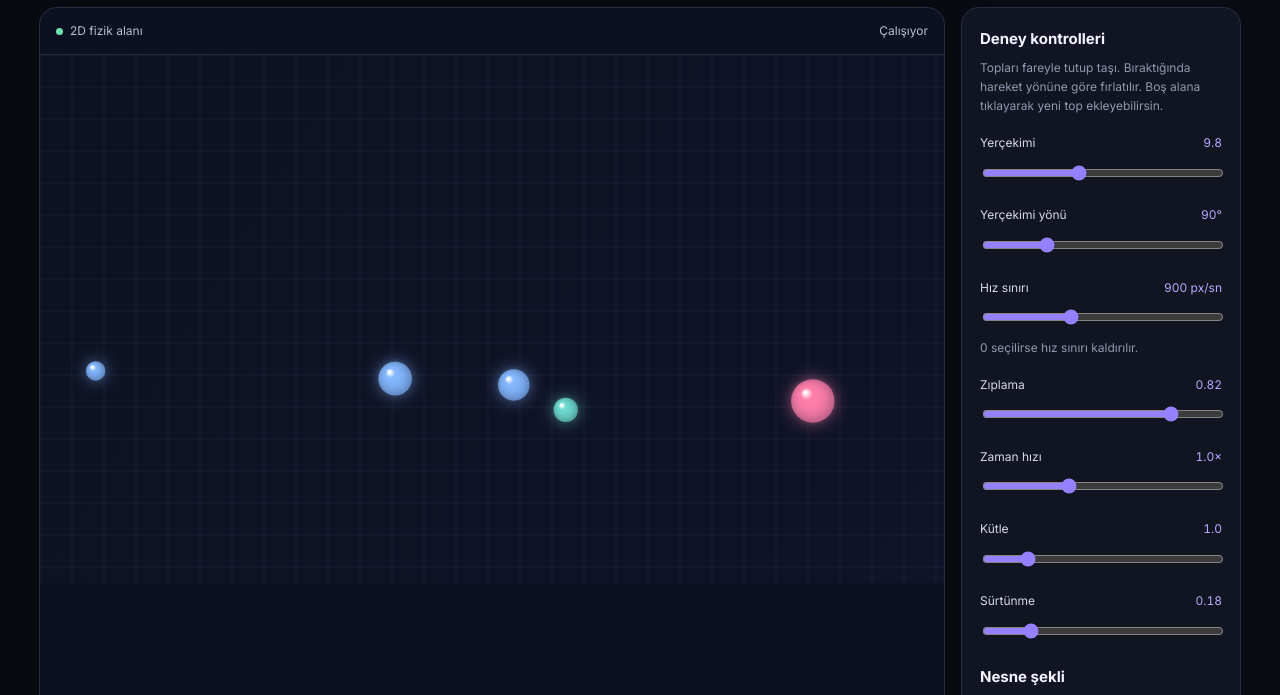
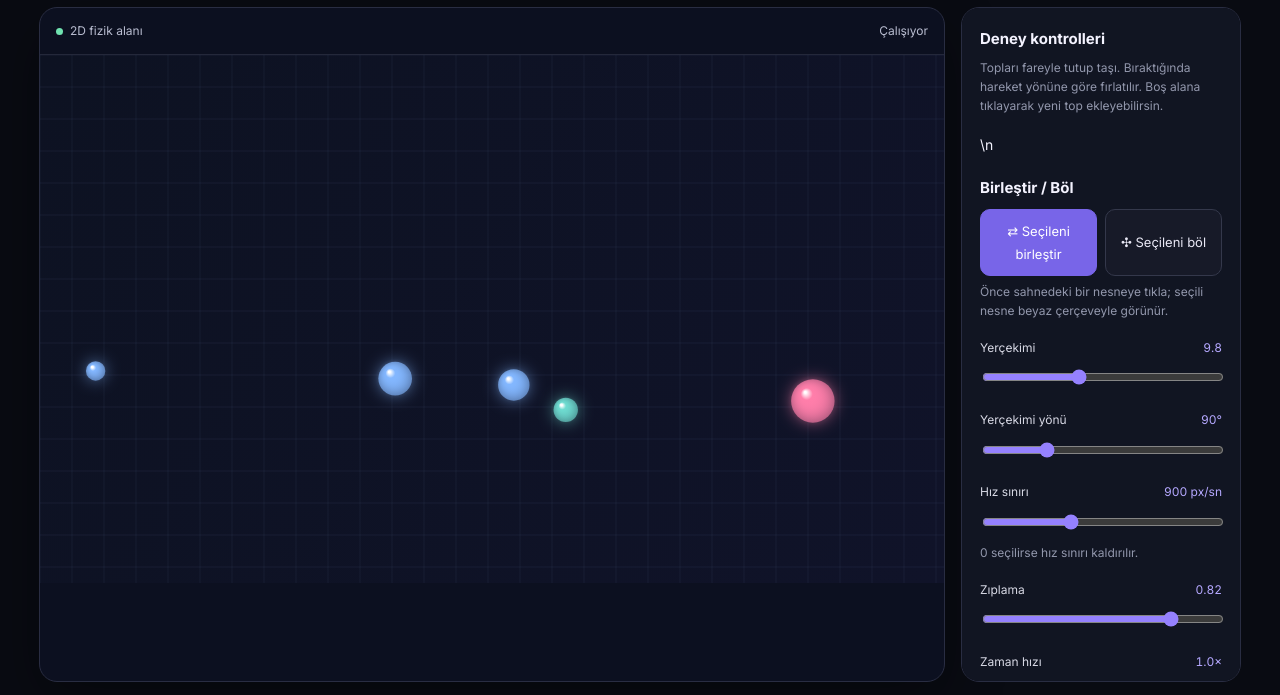
Before and after one commit to egehanulas/nova-ai, a website: page nova-ai/public/sim.html in a window 1280 px wide. Shown: the part 97-792 px from the top of the page. Drawn offline with Linux system fonts and the light colour scheme.

Commit message:
Fix NOVA Sim scrolling and surface universe actions

```diff
--- a/nova-ai/public/sim.html
+++ b/nova-ai/public/sim.html
@@ -11,19 +11,19 @@
   <link rel="stylesheet" href="/style.css">
   <link rel="stylesheet" href="/layout-fixes.css?v=alpha70-redesign">
   <style>
-    *{box-sizing:border-box}body{margin:0;background:#090b12;color:#f4f3ff;font-family:Inter,system-ui,sans-serif}
+    *{box-sizing:border-box}html{min-height:100%;overflow-y:auto}body{min-height:100vh;overflow-y:auto!important;margin:0;background:#090b12;color:#f4f3ff;font-family:Inter,system-ui,sans-serif}
     .sim-wrap{max-width:1250px;margin:auto;padding:24px}.sim-head{display:flex;align-items:center;justify-content:space-between;gap:16px;margin-bottom:20px}
     .sim-brand{display:flex;align-items:center;gap:12px}.sim-brand img{width:42px;height:42px}.sim-brand h1{font-size:21px;margin:0}.sim-brand p{margin:4px 0 0;color:#9297ac;font-size:12px}
     .sim-link,.sim-btn{border:1px solid #34384b;border-radius:10px;padding:10px 14px;color:#e9e8f5;background:#171a28;text-decoration:none;font:inherit;font-size:13px;cursor:pointer}
     .sim-layout{display:grid;grid-template-columns:minmax(0,1fr) 280px;gap:16px}.sim-stage{min-width:0;border:1px solid #292d42;border-radius:18px;overflow:hidden;background:#0c1020;box-shadow:0 20px 60px #0005}
     .stage-top{display:flex;justify-content:space-between;align-items:center;padding:13px 16px;border-bottom:1px solid #24283a;color:#b9bdd0;font-size:12px}.live-dot{display:inline-block;width:7px;height:7px;border-radius:50%;background:#70e2b0;margin-right:7px}
     #world{display:block;width:100%;height:min(66vh,650px);min-height:360px;touch-action:none;cursor:grab}
-    .sim-panel{padding:18px;border:1px solid #292d42;border-radius:18px;background:#111522;display:flex;flex-direction:column;gap:18px}
+    .sim-panel{padding:18px;border:1px solid #292d42;border-radius:18px;background:#111522;display:flex;flex-direction:column;gap:18px;align-self:start;max-height:calc(100vh - 125px);overflow-y:auto;overscroll-behavior:contain;scrollbar-width:thin;scrollbar-color:#62558f #111522}
     .sim-panel h2{font-size:15px;margin:0}.sim-panel p{font-size:12px;line-height:1.6;color:#9297ac;margin:6px 0 0}
     .control label{display:flex;justify-content:space-between;gap:8px;font-size:12px;color:#d8d9e5;margin-bottom:9px}.control output{color:#b5a8ff;font-variant-numeric:tabular-nums}
     input[type=range]{width:100%;accent-color:#9581ff}.sim-actions{display:grid;grid-template-columns:1fr 1fr;gap:8px}.sim-btn.primary{background:#7865e8;border-color:#7865e8;color:white}.sim-btn.selected{outline:2px solid #a99aff;background:#292342}.sim-stats{display:grid;grid-template-columns:1fr 1fr;gap:8px}.stat{padding:11px;border-radius:11px;background:#0b0f1a}.stat span{display:block;color:#8d93a9;font-size:11px}.stat strong{display:block;margin-top:5px;font-size:17px;font-variant-numeric:tabular-nums}
     .sim-note{padding:12px;border-radius:12px;background:#19172a;color:#aaa2d5;font-size:11px;line-height:1.6}
-    @media(max-width:850px){.sim-layout{grid-template-columns:1fr}.sim-panel{display:grid;grid-template-columns:repeat(2,minmax(0,1fr))}.sim-panel>div:first-child,.sim-note{grid-column:1/-1}}
+    @media(max-width:850px){.sim-layout{grid-template-columns:1fr}.sim-panel{display:grid;grid-template-columns:repeat(2,minmax(0,1fr));max-height:none;overflow:visible}.sim-panel>div:first-child,.sim-note{grid-column:1/-1}}
     @media(max-width:520px){.sim-wrap{padding:14px}.sim-head{align-items:flex-start}.sim-brand h1{font-size:18px}.sim-panel{grid-template-columns:1fr}#world{min-height:330px;height:52vh}}
   </style>
 </head>
@@ -39,7 +39,7 @@
         <canvas id="world" aria-label="Topları sürükleyerek taşı veya boş alana tıklayarak yeni top ekle"></canvas>
       </section>
       <aside class="sim-panel">
-        <div><h2>Deney kontrolleri</h2><p>Topları fareyle tutup taşı. Bıraktığında hareket yönüne göre fırlatılır. Boş alana tıklayarak yeni top ekleyebilirsin.</p></div>
+        <div><h2>Deney kontrolleri</h2><p>Topları fareyle tutup taşı. Bıraktığında hareket yönüne göre fırlatılır. Boş alana tıklayarak yeni top ekleyebilirsin.</p></div>\n        <div class="universe-quick"><h2 style="margin-bottom:9px">Birleştir / Böl</h2><div class="sim-actions"><button class="sim-btn primary" id="mergeSelected" type="button">⇄ Seçileni birleştir</button><button class="sim-btn" id="splitSelected" type="button">✣ Seçileni böl</button></div><p id="universeState" aria-live="polite">Önce sahnedeki bir nesneye tıkla; seçili nesne beyaz çerçeveyle görünür.</p></div>
         <div class="control"><label for="gravity">Yerçekimi <output id="gravityValue">9.8</output></label><input id="gravity" type="range" min="0" max="25" step=".1" value="9.8"></div>
         <div class="control"><label for="gravityAngle">Yerçekimi yönü <output id="gravityAngleValue">90°</output></label><input id="gravityAngle" type="range" min="0" max="360" step="1" value="90"></div>
         <div class="control"><label for="maxSpeed">Hız sınırı <output id="maxSpeedValue">900 px/sn</output></label><input id="maxSpeed" type="range" min="0" max="2500" step="25" value="900"><p>0 seçilirse hız sınırı kaldırılır.</p></div>
@@ -56,6 +56,6 @@
       </aside>
     </div>
   </main>
-  <script src="/sim.js?v=alpha7-universe"></script>
+  <script src="/sim.js?v=alpha7-scrollfix1"></script>
 </body>
 </html>
```
